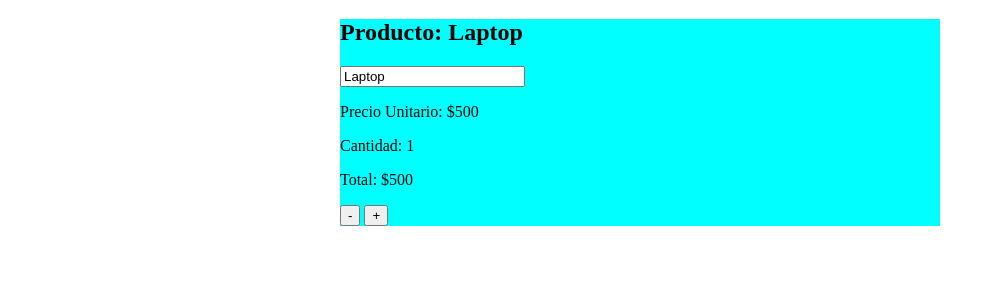
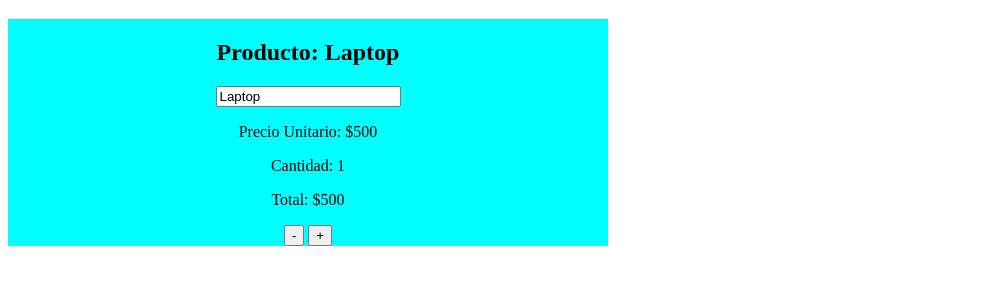
Before and after one commit to macabrerad06/PYT_2P_Cabrera, a website built with Vite: page index.html in a window 1280 px wide. Shown: the part 61-346 px from the top of the page, without its empty margins (0-995 px from the left). Built offline with nearby package versions, Linux system fonts and the light colour scheme.

Commit message:
cambios de estilo

```diff
--- a/index.html
+++ b/index.html
@@ -13,11 +13,11 @@
             color: #333;
         }
         producto-card{
-            display: block;
-            margin: 20px auto;
+            display:grid;
             max-width: 600px;
-            background-color: aqua;
+            background-color: cyan;
             border-color: black;
+            text-align: center;
         }
 
     </style>
```
